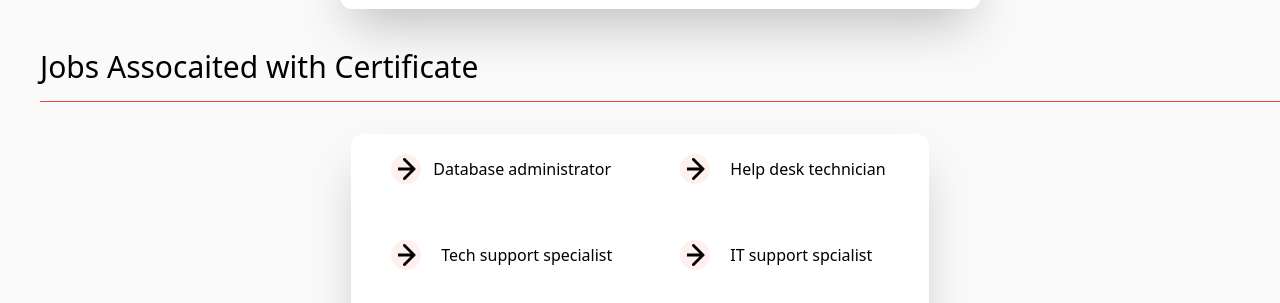
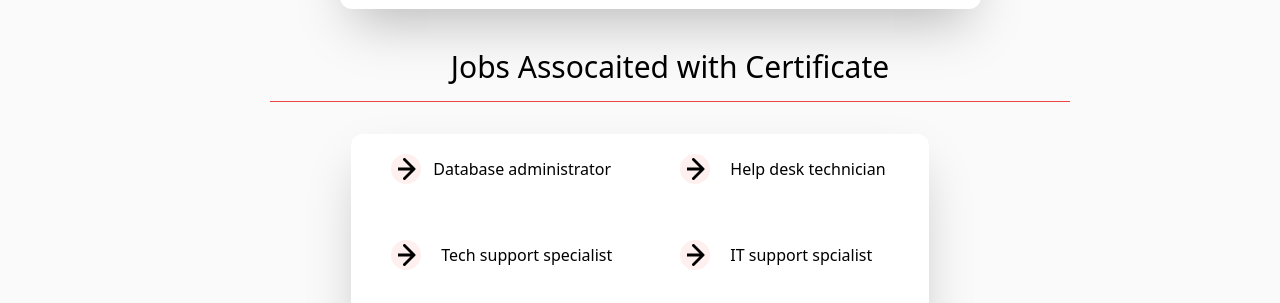
Before and after one commit to gmaidipu2024/Tailwinds-Assignment, a website built with Vite: page index.html in a window 1280 px wide. Shown: the part 2333-2636 px from the top of the page. Built offline with nearby package versions, Linux system fonts and the light colour scheme; files whose address does not match are found by name.

Commit message:
Update index.html

```diff
--- a/index.html
+++ b/index.html
@@ -207,8 +207,8 @@
 <section class="container mx-auto  mt-5 mb-5 ml-5 mr-5">
 
 
-    <div class="justify-center">
-        <h1 class="text-3xl border-b border-b-red-500  mb-8 py-4 ml-5">Jobs Assocaited with Certificate </h1>
+    <div class="flex flex-row flex-wrap justify-around items-center text-center ml-5 mr-5">
+        <h1 class="text-3xl border-b border-b-red-500 w-[800px] mb-8 py-4 ml-5">Jobs Assocaited with Certificate </h1>
     </div>
     <div class="flex flex-wrap gap-5 items-center justify-center ml-5 mr-5">
 
```
